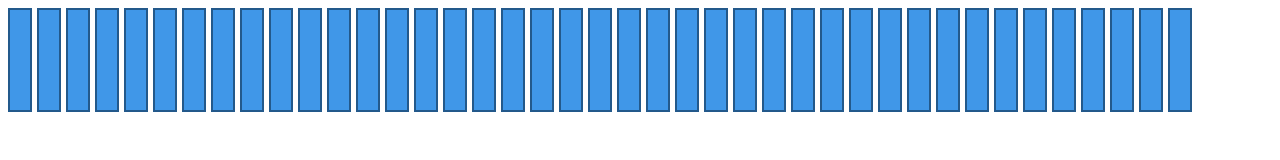
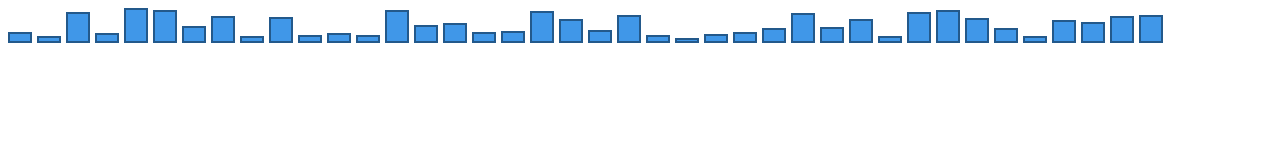
Before and after one commit to Caro8866/11c.02.04-bar-chart, a plain HTML site: page index.html in a window 1280 px wide. Drawn offline with Linux system fonts and the light colour scheme.

Commit message:
makes different heights for array

```diff
--- a/script.js
+++ b/script.js
@@ -3,31 +3,33 @@
 window.addEventListener("load", init());
 
 // Customer data
-const model = [17, 16, 19, 18, 8, 32, 25, 26, 22, 29, 16, 25, 10, 32, 4, 31, 1, 21, 23, 8, 22, 27, 3, 32, 1, 6, 8, 27, 1, 19, 1, 17, 25, 4, 0, 22, 28, 19, 32, 1];
-let randomNum = "";
 function init() {
   console.log("initiate");
   loop();
 }
 function loop() {
+  let model = [];
   console.log("loop");
   let i;
 
-  for (i = 0; i <= 40; i++) {
-    console.log("looping");
+  for (i = 0; i <= 39; i++) {
     let bar;
     bar = document.createElement("div");
     bar.classList.add("bar");
-    getRandomNumberOfCustomers();
-    // bar.style.height = randomNum + "px";
+    let randomNum = Math.floor(Math.random() * 32);
+    bar.style.height = randomNum + "px";
+    model.unshift(randomNum);
     document.querySelector("#bars").appendChild(bar);
+    console.log(model);
   }
 }
 
+/* // Not needed??
 function getRandomNumberOfCustomers() {
   let randomNum = Math.floor(Math.random() * 32);
   console.log(randomNum);
-}
+} */
 
+// Not sure what to use these functions for?
 function displayData() {}
 function modifyModel() {}
--- a/style.css
+++ b/style.css
@@ -3,10 +3,10 @@
   flex-direction: row;
   gap: 5px;
   flex-wrap: nowrap;
+  align-items: baseline;
 }
 
 .bar {
-  height: 100px;
   width: 20px;
   background-color: rgb(64, 151, 232);
   border: 2px solid rgb(35, 89, 139);
```
